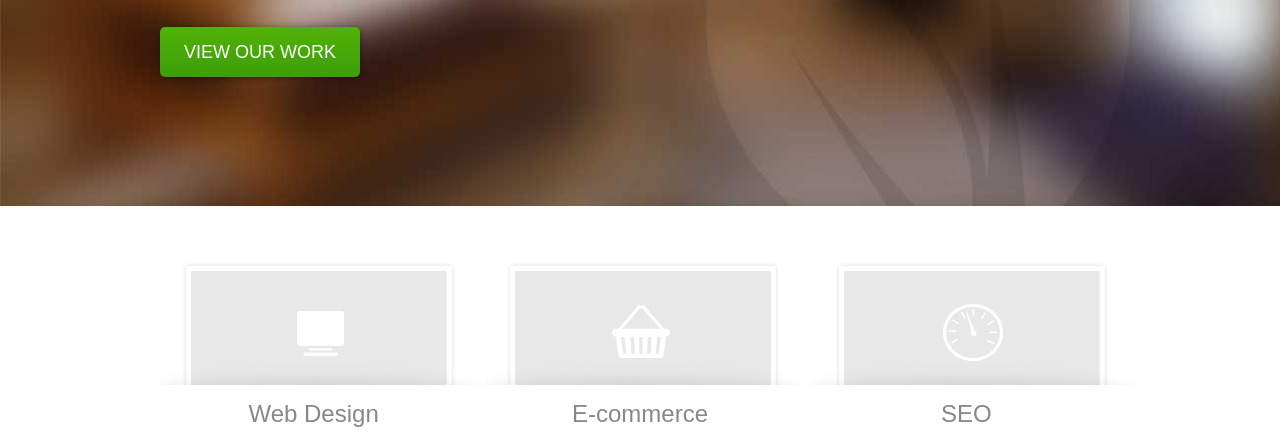
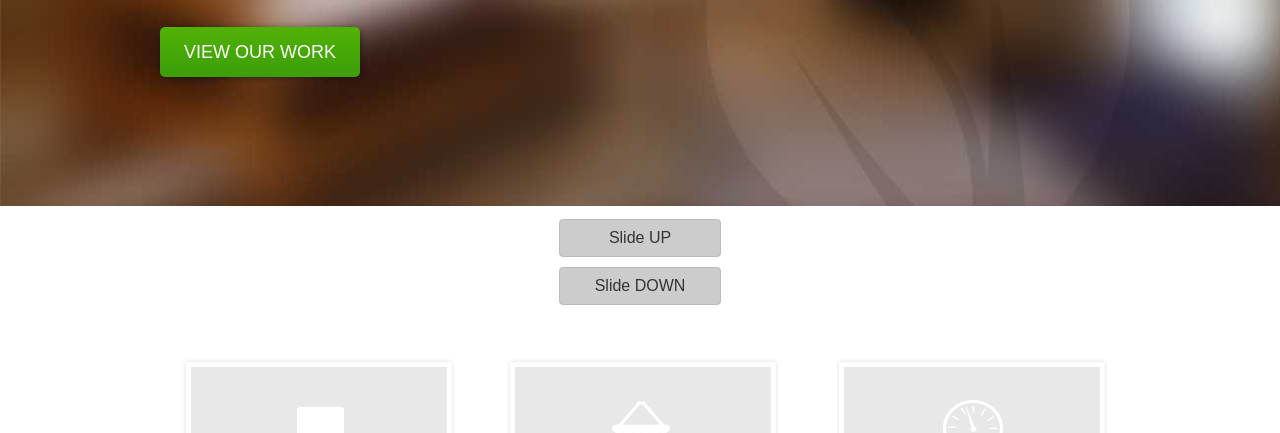
Before and after one commit to klrqn/NetNinja-JQuery-for-Beginners, a plain HTML site: page index.html in a window 1280 px wide. Shown: the part 289-722 px from the top of the page. Drawn offline with Linux system fonts and the light colour scheme.

Commit message:
v22 slide method

```diff
--- a/index.html
+++ b/index.html
@@ -35,6 +35,12 @@
     </div>
 
     <div id="main-content">
+
+
+        <div class="slide-button-up">Slide UP</div>
+        <div class="slide-button-down">Slide DOWN</div>
+
+
 
         <div class="wrapper">
             <section id="points-of-sale">
--- a/scripts/script.js
+++ b/scripts/script.js
@@ -1,19 +1,19 @@
 $(document).ready(function(){
 
-	function animateComplete(){
-		alert('animation is complete');
-	}
+	// $(".slide-button-up").on("click", function(){
 
-	$("section > h2").on("click", function(){
+	// 	$("#lead-banner").slideUp(500);
+	// });
 
-		// $(this).hide(1000).show(1000);
+	// $(".slide-button-down").on("click", function(){
+
+	// 	$("#lead-banner").slideDown(2000);
+	// });
+
+	$(".slide-button-up").on("click", function(){
+
+		$("#lead-banner").slideToggle(1000);
+	});
 
 
-	});
-
-	$("img[alt=map]").on("click", function(){
-
-		$("section > h2").toggle(1000);
-	})
-
 });
--- a/style.css
+++ b/style.css
@@ -356,3 +356,18 @@ section#points-of-sale ul{
 .open {
     height: auto !important;
 }
+
+.slide-button-up,
+.slide-button-down{
+    clear: right;
+    margin-top: 20px;
+    padding: 10px;
+    background: #ccc;
+    border-radius: 4px;
+    border: 1px solid #bbb;
+    color: #333;
+    cursor: pointer;
+    width: 140px;
+    text-align: center;
+    margin: 10px auto;
+}
```
